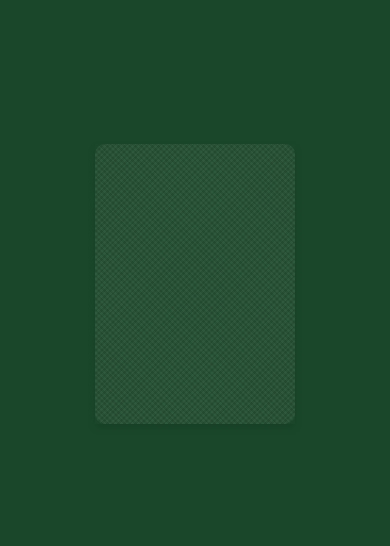
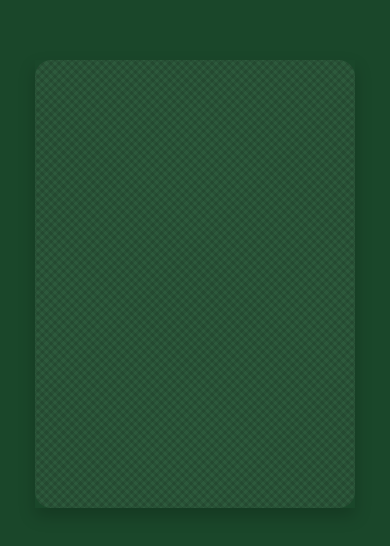
Before and after one commit to rdkhare/low-card-game, a Next.js app: page / in a window 390 px wide. Shown: the part 138-684 px from the top of the page. Built offline with nearby package versions, Linux system fonts and the light colour scheme.

Commit message:
made card size bigger

```diff
--- a/src/app/page.module.css
+++ b/src/app/page.module.css
@@ -8,8 +8,8 @@
 }
 
 .card {
-  width: 240px;
-  height: 336px;  /* Standard playing card ratio 2.5:3.5 */
+  width: 500px;  /* Increased from 300px */
+  height: 700px;  /* Increased from 420px, maintaining 2.5:3.5 ratio */
   perspective: 1000px;
   cursor: pointer;
 }
@@ -21,7 +21,7 @@
   text-align: center;
   transition: transform 0.6s;
   transform-style: preserve-3d;
-  box-shadow: 0 4px 8px rgba(0,0,0,0.1);
+  box-shadow: 0 8px 16px rgba(0,0,0,0.2);  /* Increased shadow for larger card */
 }
 
 .card.flipped .cardInner {
@@ -33,7 +33,7 @@
   width: 100%;
   height: 100%;
   backface-visibility: hidden;
-  border-radius: 10px;
+  border-radius: 16px;  /* Increased from 10px for larger card */
 }
 
 .cardBack {
@@ -41,17 +41,17 @@
   background-image: repeating-linear-gradient(
     45deg,
     rgba(0, 0, 0, 0.1) 0px,
-    rgba(0, 0, 0, 0.1) 2px,
-    transparent 2px,
-    transparent 4px
+    rgba(0, 0, 0, 0.1) 3px,
+    transparent 3px,
+    transparent 6px
   ),
   repeating-linear-gradient(
     -45deg,
     rgba(0, 0, 0, 0.1) 0px,
-    rgba(0, 0, 0, 0.1) 2px,
-    transparent 2px,
-    transparent 4px
-  );
+    rgba(0, 0, 0, 0.1) 3px,
+    transparent 3px,
+    transparent 6px
+  );  /* Increased pattern size */
 }
 
 .cardFront {
@@ -60,7 +60,7 @@
   display: flex;
   flex-direction: column;
   justify-content: space-between;
-  padding: 10px;
+  padding: 25px;  /* Increased from 15px */
   font-family: 'Arial', sans-serif;
   font-weight: bold;
 }
@@ -69,7 +69,7 @@
   display: flex;
   flex-direction: column;
   align-items: flex-start;
-  font-size: 24px;
+  font-size: 52px;  /* Increased from 32px */
   line-height: 1;
 }
 
@@ -79,7 +79,7 @@
 }
 
 .cardCenter {
-  font-size: 72px;
+  font-size: 160px;  /* Increased from 96px */
   flex-grow: 1;
   display: flex;
   justify-content: center;
@@ -89,15 +89,15 @@
 /* Responsive design */
 @media (max-width: 480px) {
   .card {
-    width: 200px;
-    height: 280px;
+    width: 320px;  /* Increased from 250px */
+    height: 448px;  /* Increased from 350px, maintaining ratio */
   }
 
   .cardCorner {
-    font-size: 20px;
+    font-size: 36px;  /* Increased from 28px */
   }
 
   .cardCenter {
-    font-size: 60px;
+    font-size: 120px;  /* Increased from 80px */
   }
 }
```
